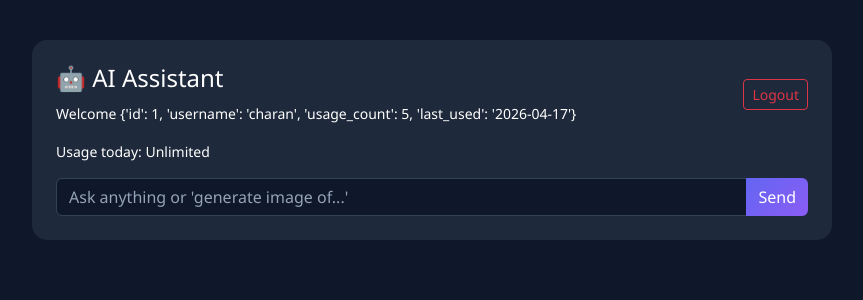
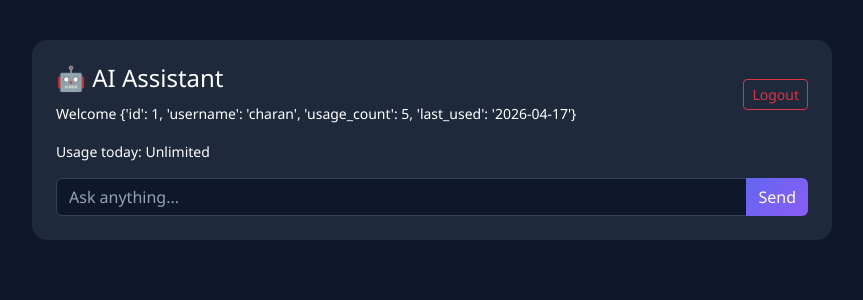
Before and after one commit to charanbunga463-hash/ai-flask-app, a Flask app: page / in a window 1280 px wide. Shown: the top 300 px of the page, without its empty margins (208-1071 px from the left). Run offline with Flask 3, Linux system fonts and the light colour scheme; a user stored in the database is signed in.

Commit message:
Update dashboard.html

```diff
--- a/python-saas/templates/dashboard.html
+++ b/python-saas/templates/dashboard.html
@@ -105,7 +105,7 @@ body {
         <input
           class="form-control input-box"
           name="input"
-          placeholder="Ask anything or 'generate image of...' "
+          placeholder="Ask anything..."
           required
         >
         <button class="btn btn-ai text-white">Send</button>
```
